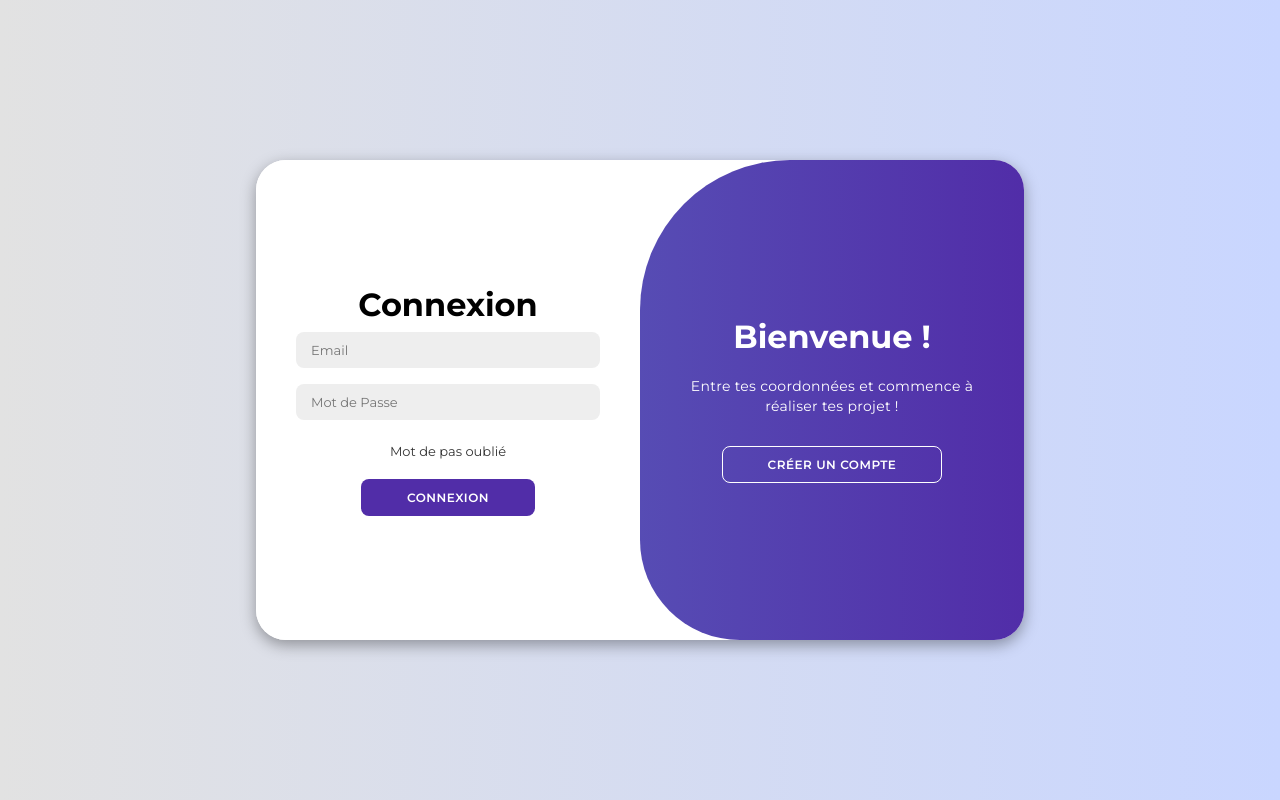
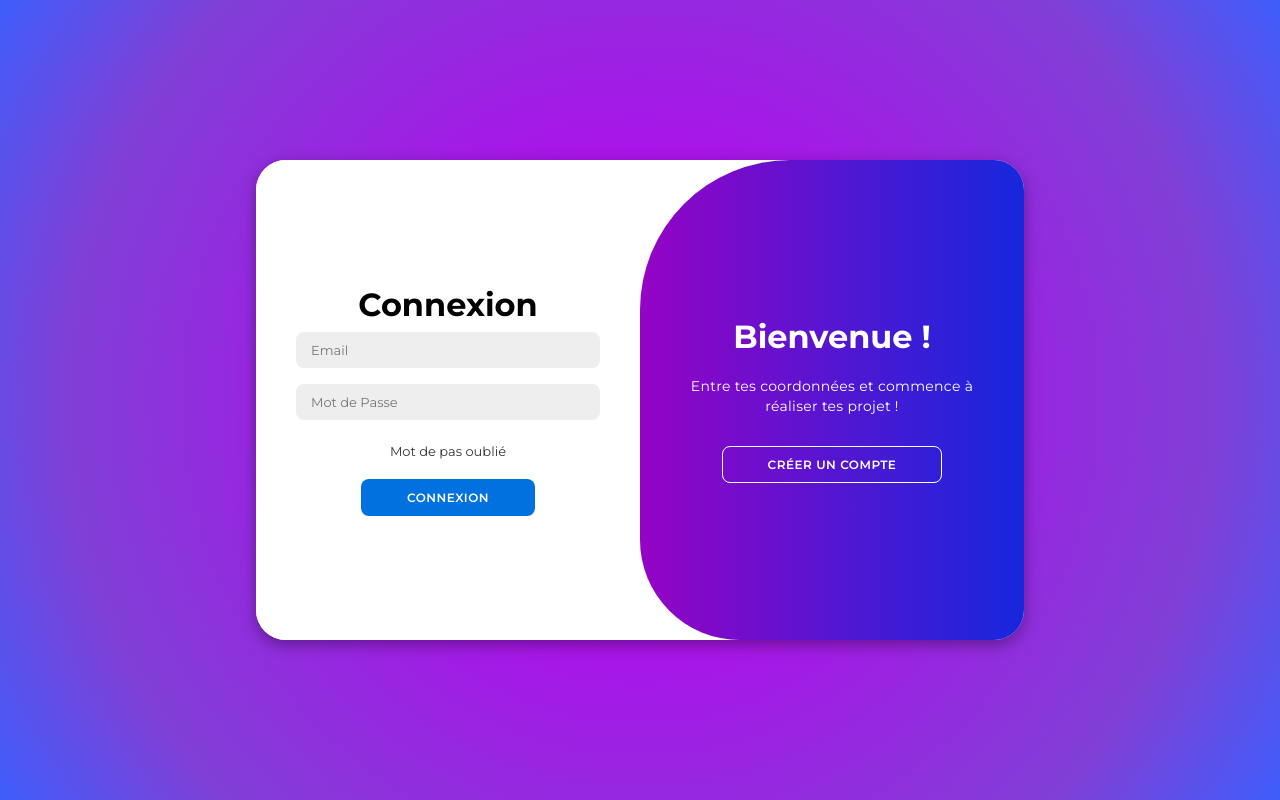
Before and after one commit to ScoobyScuit/ProjetGL_Baptiste_Tommy, a PHP site: page / in a window 1280 px wide. Run offline with PHP 8.4, Linux system fonts and the light colour scheme.

Commit message:
form for data base

```diff
--- a/Front_website/login/index.html
+++ b/Front_website/login/index.html
@@ -14,7 +14,8 @@
         <div class="form-container sign-up">
             <form>
                 <h1>Créer un compte</h1>
-                <input type="text" placeholder="Nom D'utilisateur">
+                <input type="name" placeholder="Nom">
+                <input type="surname" placeholder="Prénom">
                 <input type="email" placeholder="Email">
                 <input type="password" placeholder="Mot de Passe">
                 <div class="role-selector">
--- a/Front_website/login/style.css
+++ b/Front_website/login/style.css
@@ -8,8 +8,8 @@
 }
 
 body{
-    background-color: #c9d6ff;
-    background: linear-gradient(to right, #e2e2e2, #c9d6ff);
+    background-color: #c9ffd5;
+    background: radial-gradient(circle, rgba(189,0,241,1) 12%, rgba(128,63,214,1) 76%, rgba(63,94,251,1) 100%);
     display: flex;
     align-items: center;
     justify-content: center;
@@ -47,7 +47,7 @@ body{
 }
 
 .container button{
-    background-color: #512da8;
+    background-color: #0171DF;
     color: #fff;
     font-size: 12px;
     padding: 10px 45px;
@@ -148,9 +148,9 @@ body{
 }
 
 .toggle{
-    background-color: #512da8;
+    background-color: #0171DF;
     height: 100%;
-    background: linear-gradient(to right, #5c6bc0, #512da8);
+    background: linear-gradient(90deg, rgba(194,0,183,1) 0%, rgba(162,0,194,1) 45%, rgba(22,39,221,1) 100%);
     color: #fff;
     position: relative;
     left: -100%;
```
Also changed, not shown: Front_website/login/README.md (deleted), Front_website/login/screenshot.jpg (deleted).
